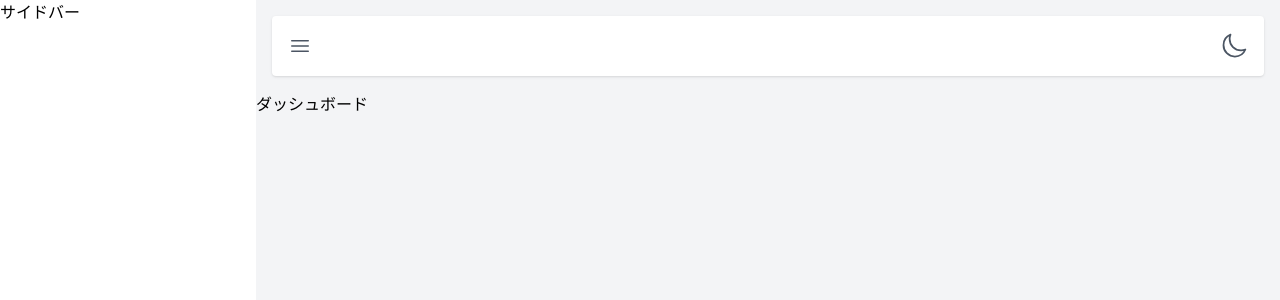
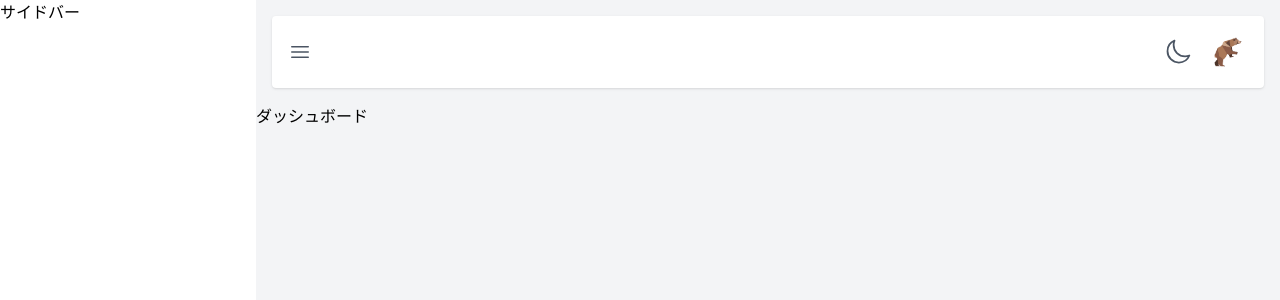
Before and after one commit to Bear29ers/primer-vue, a Vue app in the folder 06_dashboard/: page / in a window 1280 px wide. Shown: the top 300 px of the page. Built offline with nearby package versions, Linux system fonts and the light colour scheme.

Commit message:
feat: :sparkles: ドロップダウンメニューの設置

```diff
--- /dev/null
+++ b/06_dashboard/src/components/DropdownMenu.vue
@@ -0,0 +1,33 @@
+<script setup lang="ts">
+import { ref } from 'vue';
+import { UserIcon, ArrowRightOnRectangleIcon as LogoutIcon } from '@heroicons/vue/24/outline';
+
+const show = ref(false);
+
+// showの値によってメニューの表示・非表示を切り替える
+const toggle = () => {
+  show.value = !show.value;
+};
+</script>
+
+<template>
+  <div class="relative">
+    <img src="../assets/avatar.jpg" alt="avatar" class="rounded-full w-10 h-10 cursor-pointer" @click="toggle" />
+    <div class="absolute top-16 right-0 z-10 w-40 py-2 bg-white rounded-sm shadow" v-show="show">
+      <ul>
+        <li class="text-gray-700 hover:bg-blue-100 hover:text-blue-600 p-2">
+          <a href="/#" class="flex items-center space-x-2">
+            <UserIcon class="w-5 h-5" />
+            <span class="text-sm font-bold">プロファイル</span>
+          </a>
+        </li>
+        <li class="text-gray-700 hover:bg-blue-100 hover:text-blue-600 p-2">
+          <a href="/#" class="flex items-center space-x-2">
+            <LogoutIcon class="w-5 h-5" />
+            <span class="text-sm font-bold">ログアウト</span>
+          </a>
+        </li>
+      </ul>
+    </div>
+  </div>
+</template>
--- a/06_dashboard/src/layouts/Default.vue
+++ b/06_dashboard/src/layouts/Default.vue
@@ -2,6 +2,7 @@
 import { ref, onMounted, onUnmounted } from 'vue';
 import { Bars3Icon as MenuIcon, MoonIcon, SunIcon } from '@heroicons/vue/24/outline';
 import { debounce } from 'lodash';
+import DropdownMenu from '../components/DropdownMenu.vue';
 
 // アクセス時のブラウザ幅に合わせてサイドバーを表示させる（1280pxより大きい場合はサイドバーが表示された状態）
 const innerWidth = ref(window.innerWidth);
@@ -60,9 +61,10 @@ onUnmounted(() => {
     <div class="bg-gray-100 dark:bg-gray-900 h-screen overflow-hidden duration-300" :class="{ 'xl:pl-64': show }">
       <div class="flex items-center justify-between bg-white dark:bg-gray-800 rounded shadow m-4 p-4">
         <MenuIcon class="h-6 w-6 text-gray-600 dark:text-gray-300 cursor-pointer" @click="show = !show" />
-        <div>
+        <div class="flex items-center space-x-4">
           <MoonIcon class="w-7 h-7 text-gray-600 cursor-pointer" @click="changeMode('dark')" v-if="theme === 'light'" />
           <SunIcon class="w-7 h-7 text-gray-300 cursor-pointer" @click="changeMode('light')" v-else />
+          <DropdownMenu />
         </div>
       </div>
       <div class="dark:text-gray-300">
```
Also changed, not shown: 06_dashboard/src/assets/avatar.jpg (added).
